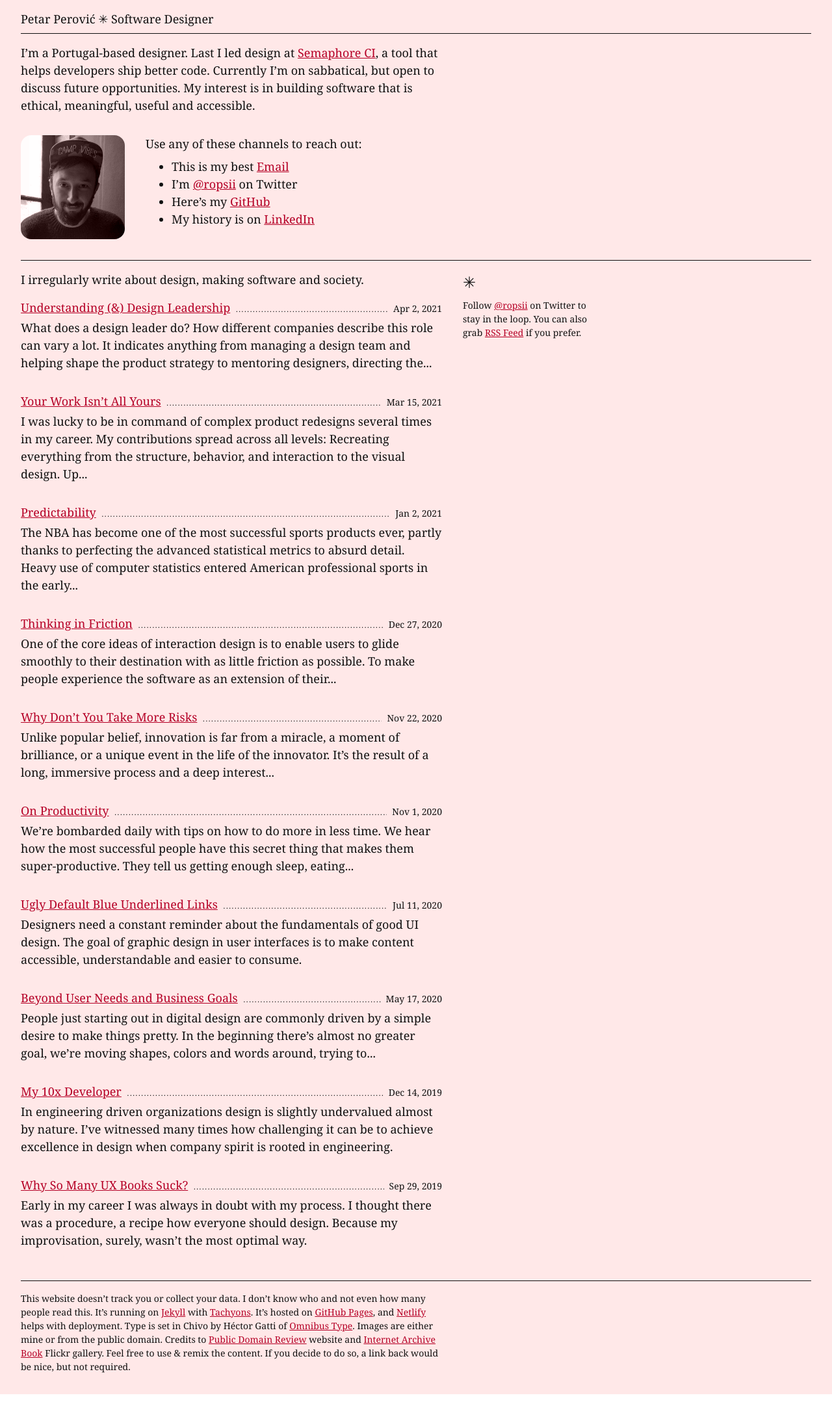
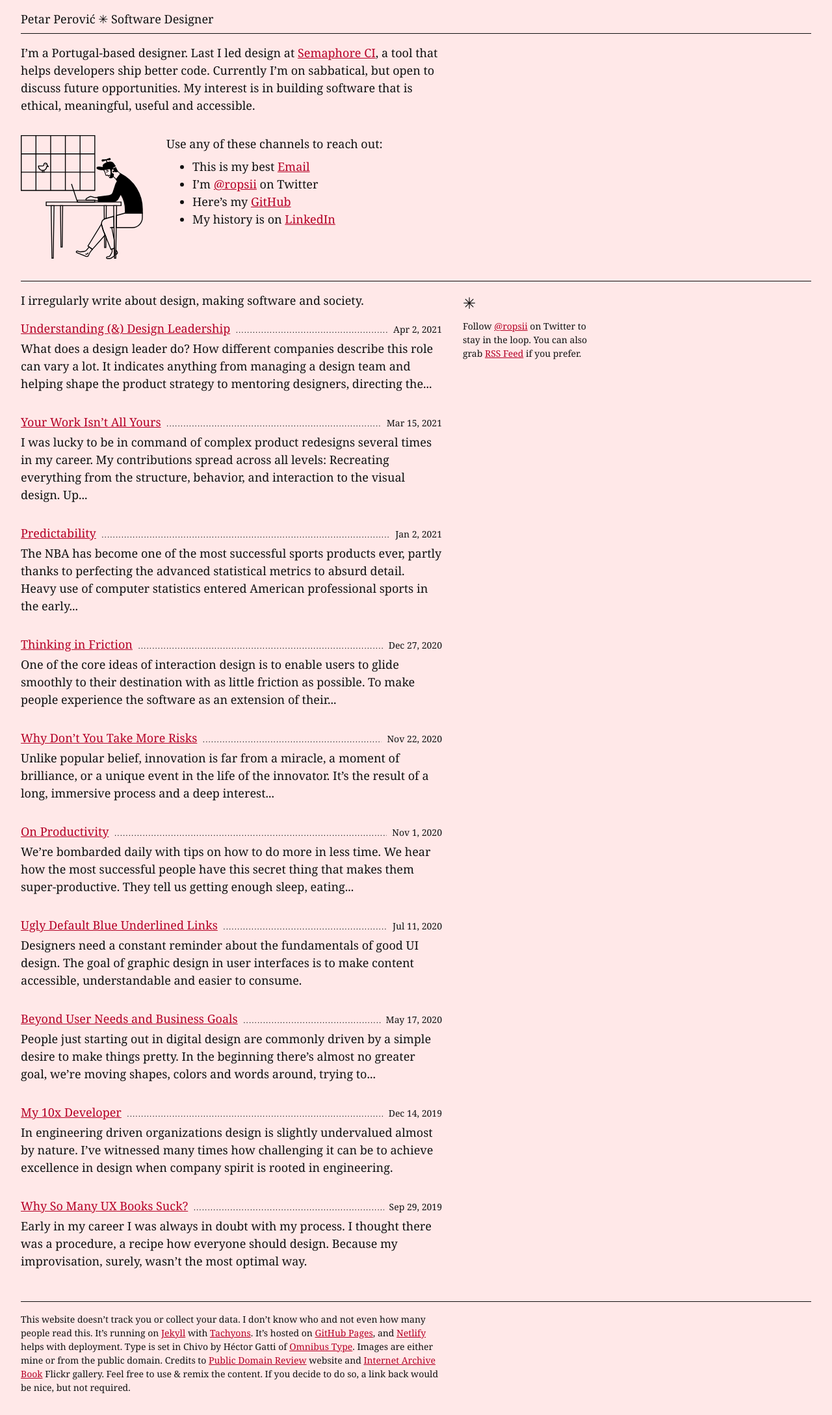
Before and after one commit to ropsii/ropsii.github.io, a Jekyll site: the page built from index.markdown, in a window 1280 px wide. Shown: the whole page at 65% size. Built offline with Jekyll 4.4.1, drawn with Linux system fonts in a browser that asks for light colours; some web fonts are replaced; before the commit the page ends 2145 px from its top, so only the background shows below that.

Commit message:
illustration instead of portrait

```diff
--- a/_layouts/home.html
+++ b/_layouts/home.html
@@ -16,7 +16,7 @@
 
             <div class="flex-m mv3 pb4 bb">
                 <div class="flex-shrink-0 mr4-ns">
-                    <img src="{% link /assets/pp.jpg %}" width="160" height="160" alt="petar perovic" class="db br4" style="mix-blend-mode: luminosity;">
+                    <img src="{% link /assets/me.svg %}" width="192" height="192" alt="petar perovic" class="db">
                 </div>
                 <div class="mt3 mt0-m">
                     <p class="mb2 measure-narrow">Use any of these channels to reach out:</p>
```
